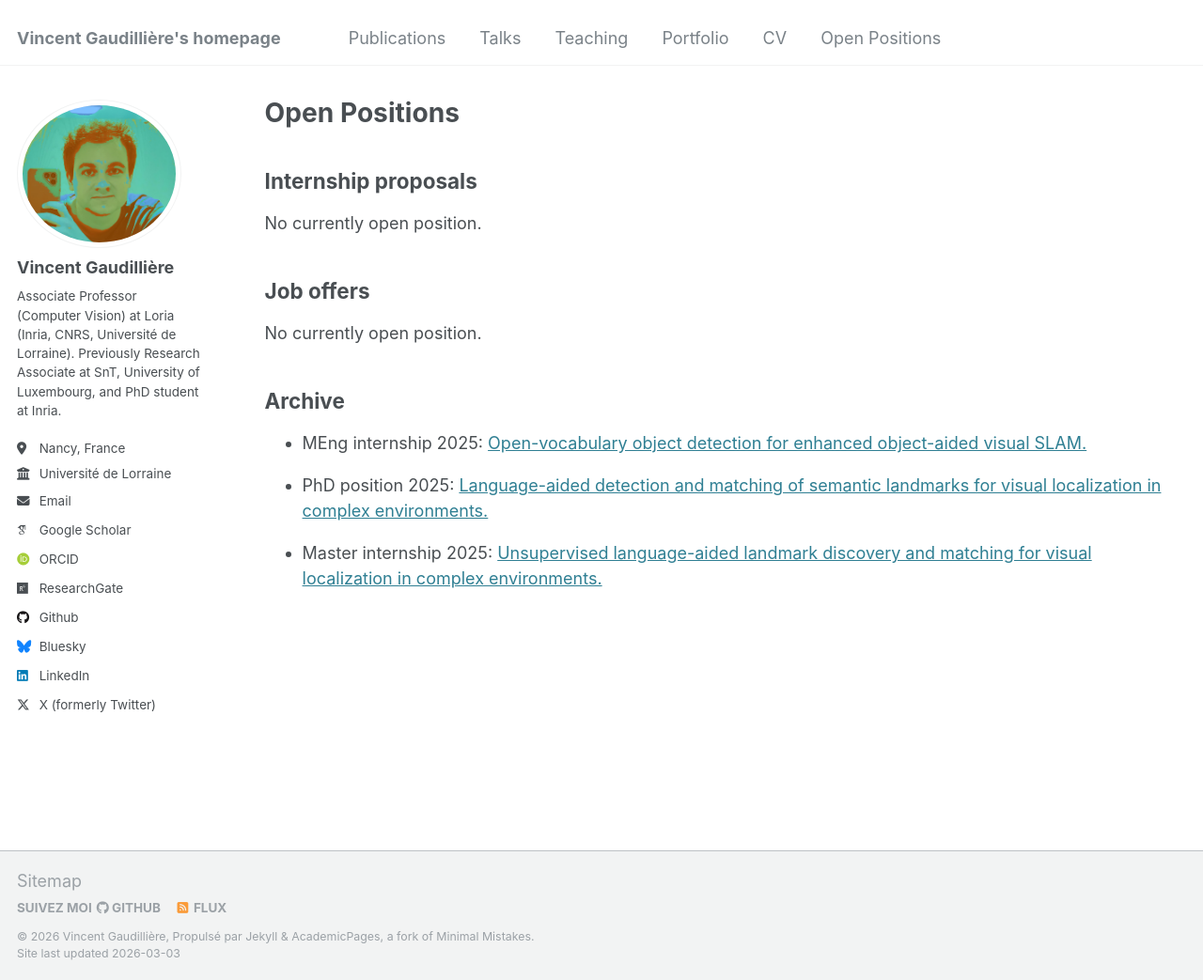
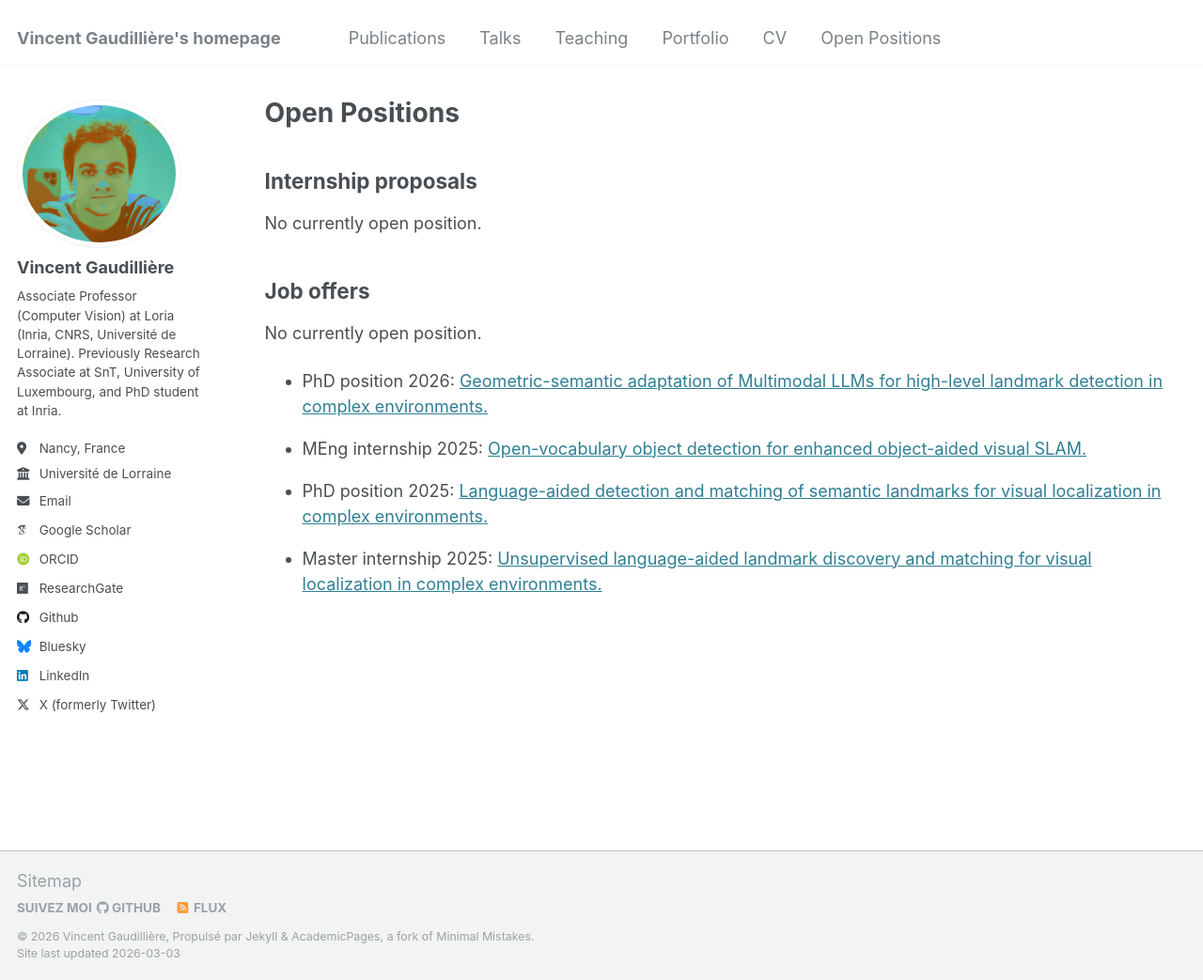
Before and after one commit to vincentgaudilliere/vincentgaudilliere.github.io, a Jekyll site: the page built from _pages/positions.html, in a window 1280 px wide and 1043 px high. Shown: the whole window at 94% size. Built offline with Jekyll 4.4.1, drawn with Linux system fonts in a browser that asks for light colours; some web fonts are replaced.

Commit message:
Update positions.html

```diff
--- a/_pages/positions.html
+++ b/_pages/positions.html
@@ -18,7 +18,14 @@ author_profile: true
 
 <p>No currently open position.</p>
 
+<!--
 <h2>Archive</h2>
+-->
+
+<ul>
+  <li>PhD position 2026: <a href="/files/PhD_Thesis_ENACT_proposal_2026.pdf" title="PhD Thesis ENACT proposal 2026">Geometric-semantic adaptation of Multimodal
+LLMs for high-level landmark detection in complex environments.</a></li>
+</ul>
 
 <!--<p>No past opening yet.</p>-->
 
```
